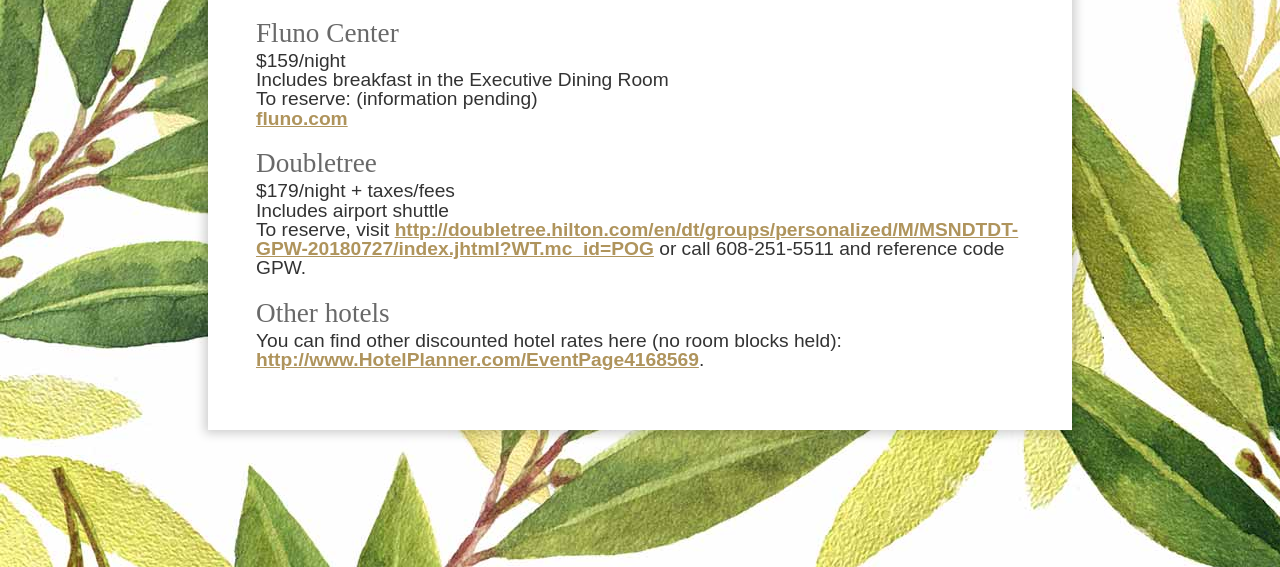
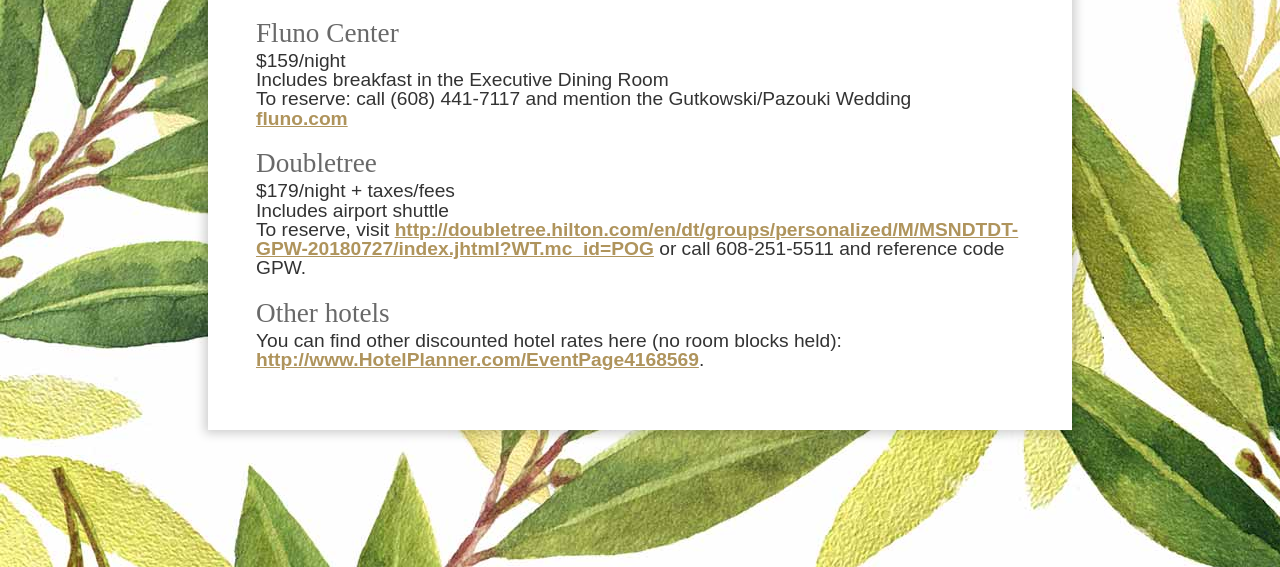
Before and after one commit to jamiegutkowski/wedding, a website: page lodging.html in a window 1280 px wide. Shown: the part 233-800 px from the top of the page. Drawn offline with Linux system fonts and the light colour scheme; a web font is replaced by a local one.

Commit message:
adds more lodging info

```diff
--- a/lodging.html
+++ b/lodging.html
@@ -42,7 +42,7 @@
   			<h3>Fluno Center</h3>
   			<p>$159/night<br>
   				Includes breakfast in the Executive Dining Room<br>
-  				To reserve: (information pending)<br>
+  				To reserve: call (608) 441-7117 and mention the Gutkowski/Pazouki Wedding<br>
   				<a href="https://fluno.com/">fluno.com</a>
   			</p>
 
```
